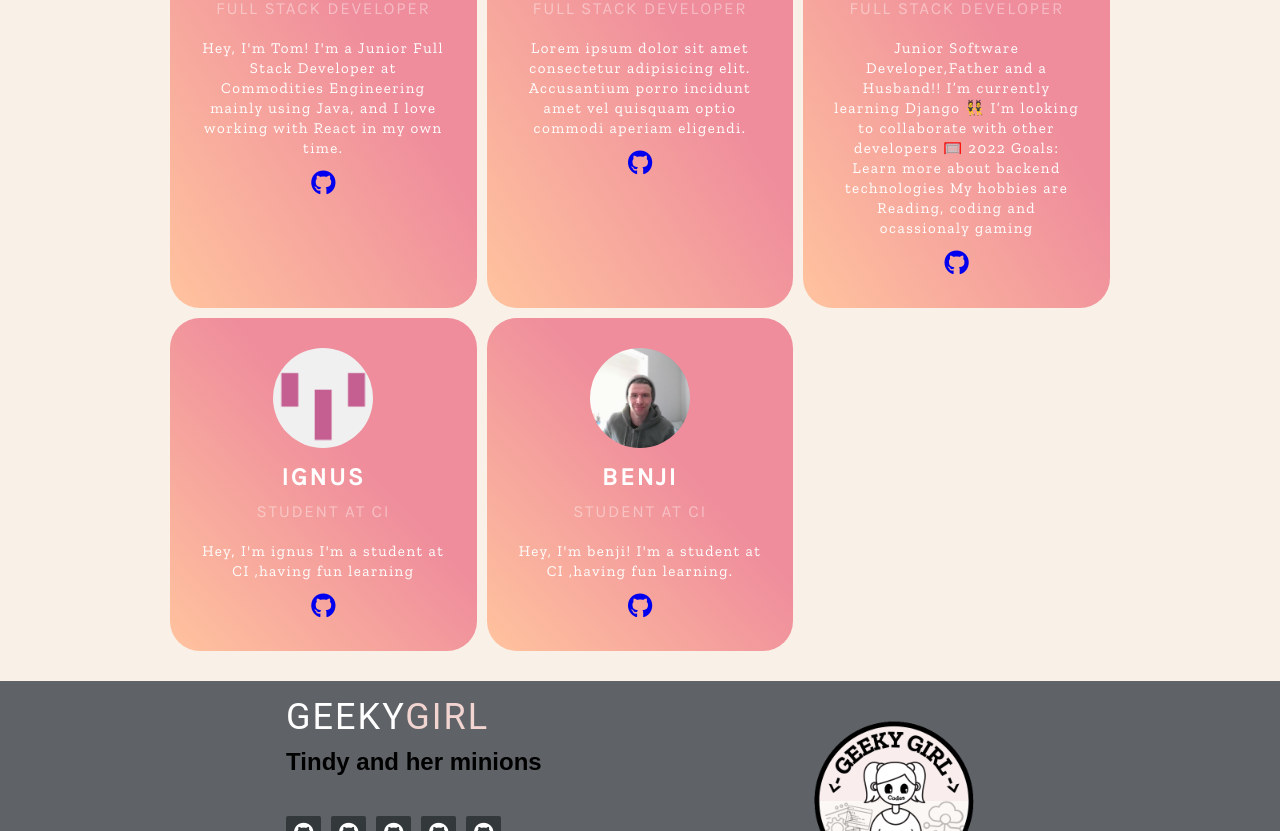
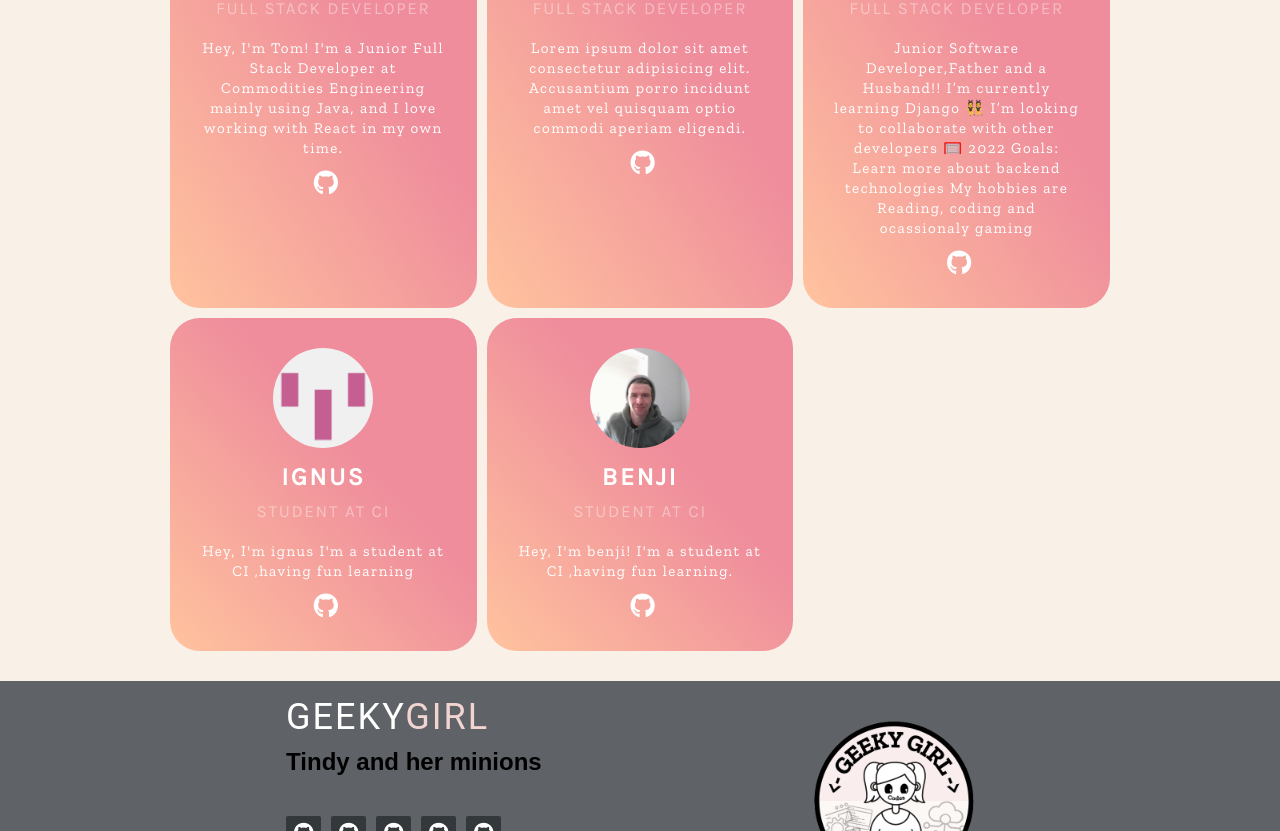
Before and after one commit to Tom-Ainsworth/Geeky-Girl, a React (Vite) app: page /team in a window 1280 px wide. Shown: the part 380-1211 px from the top of the page. Built offline with nearby package versions, Linux system fonts and the light colour scheme.

Commit message:
fixed styling issue on github logo

```diff
--- a/src/routes/team/Team.jsx
+++ b/src/routes/team/Team.jsx
@@ -22,7 +22,7 @@ const Team = () => {
             <h2>Full Stack Developer</h2>
                   <p>Hey, I'm Tom! I'm a Junior Full Stack Developer at Commodities Engineering mainly using Java, and I love working with React in my own time.</p>
             <div className={styles.icons}>
-                <a href="www.github.com" target={"_blank"}><i className="fa fa-github"></i></a>
+                <a href="https://github.com/Tom-Ainsworth" target={"_blank"}><i className="fa fa-github"></i></a>
             </div>
         </div>
 
@@ -35,7 +35,7 @@ const Team = () => {
             <p>Lorem ipsum dolor sit amet consectetur adipisicing elit. Accusantium porro incidunt amet vel quisquam optio commodi aperiam eligendi.
             </p>
             <div className={styles.icons}>
-                <a href="www.github.com" target={"_blank"}><i className="fa fa-github"></i></a>
+                      <a href="https://github.com/tindyc" target={"_blank"}><i className="fa fa-github"></i></a>
             </div>
         </div>
 
@@ -51,7 +51,7 @@ const Team = () => {
                       🥅 2022 Goals: Learn more about backend technologies
                       My hobbies are Reading, coding and ocassionaly gaming</p>
             <div className={styles.icons}>
-                <a href="www.github.com" target={"_blank"}><i className="fa fa-github"></i></a>
+                <a href="https://github.com/rockroman" target={"_blank"}><i className="fa fa-github"></i></a>
             </div>
         </div>
 
@@ -63,7 +63,7 @@ const Team = () => {
             <h2>student at ci</h2>
                   <p>Hey, I'm ignus I'm a student at CI ,having fun learning</p>
             <div className={styles.icons}>
-                <a href="www.github.com" target={"_blank"}><i className="fa fa-github"></i></a>
+                <a href="https://github.com/ignasvilkas" target={"_blank"}><i className="fa fa-github"></i></a>
             </div>
         </div>
 
@@ -75,8 +75,8 @@ const Team = () => {
             <h2>student at ci</h2>
                   <p>Hey, I'm benji! I'm a student at CI ,having fun learning.</p>
             <div className={styles.icons}>
-                <a href="www.github.com" target={"_blank"}><i className="fa fa-github"></i></a>
-            </div>
+                      <a href="https://github.com/Benjamin-Riordan" target={"_blank"}><i className="fa fa-github"></i></a>
+             </div>
         </div>
 
 		{/* <div className={styles.box}>
--- a/src/routes/team/Team.module.css
+++ b/src/routes/team/Team.module.css
@@ -52,15 +52,17 @@
    text-decoration: none;
    font-size: 25px;
    padding-top: 10px;
-}
-.fa {
+    color: #fff
+ }
+
+ .icons a{
    color: #fff;
    padding: 10px;
    margin-left: 5px;
    text-align: center;
    text-decoration: none;
 }
-.fa:hover {
+.icons a:hover {
    color: #f2d4d1;
    transition: all .5s;
 }
```
